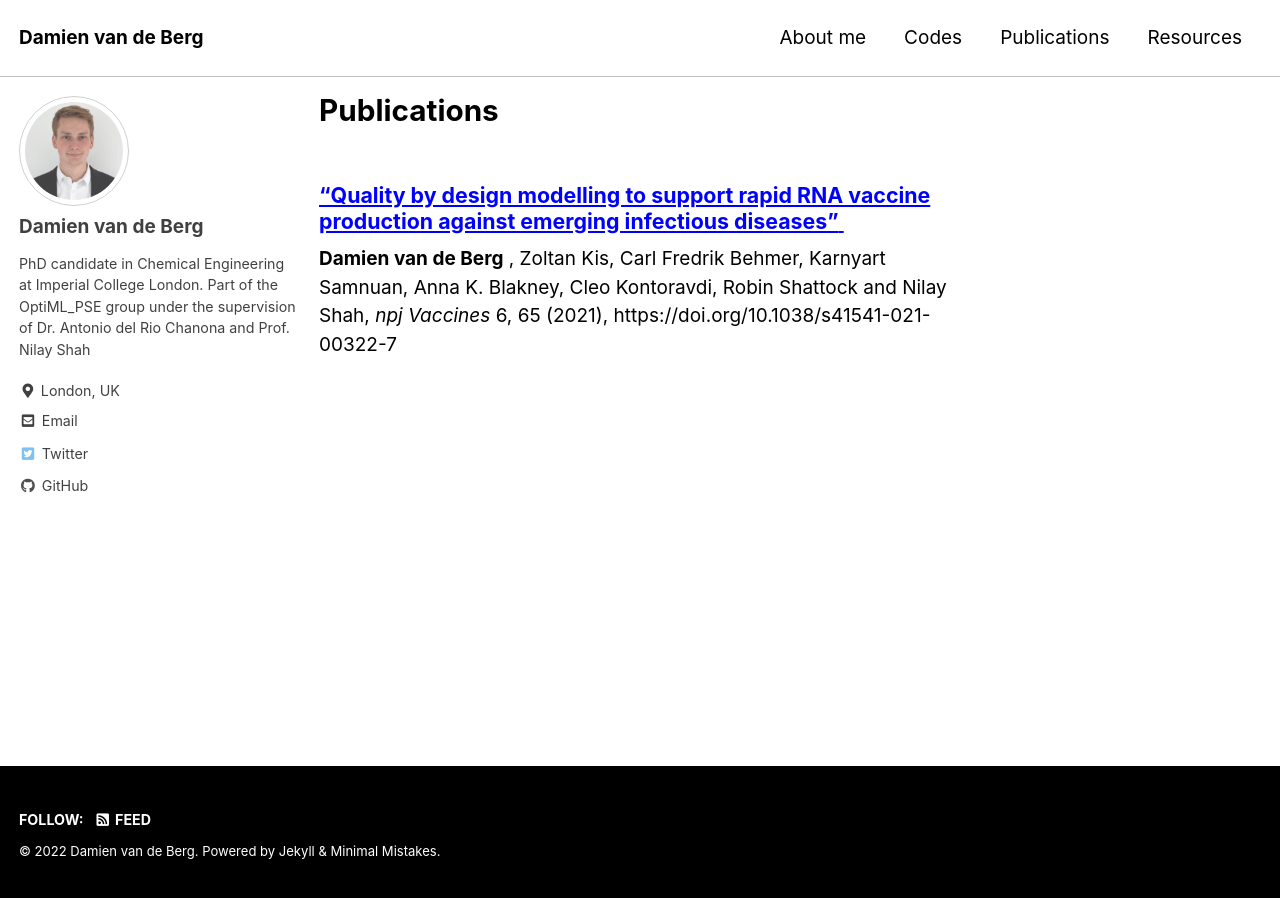
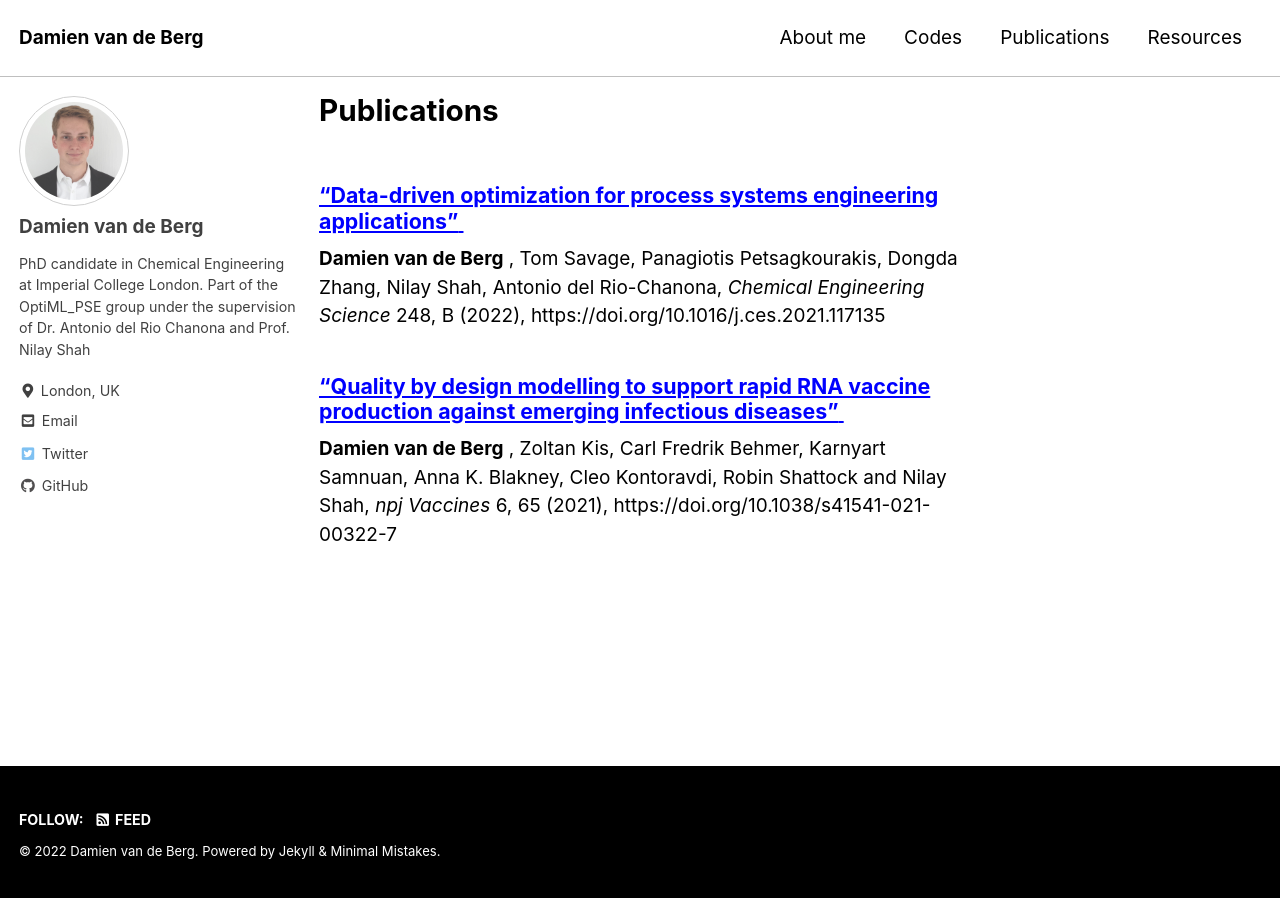
Before and after one commit to dv516/dv516.github.io, a Jekyll site: the page built from Publications.md, in a window 1280 px wide. Built offline with Jekyll 4.4.1, drawn with Linux system fonts in a browser that asks for light colours; cached includes are drawn as plain includes.

Commit message:
Add DFO publication

```diff
--- a/Publications.md
+++ b/Publications.md
@@ -4,6 +4,13 @@ permalink: /publications/
 header: "Publications"
 ---
 
+### [**"Data-driven optimization for process systems engineering applications"** ](https://www.sciencedirect.com/science/article/pii/S0009250921007004)
+
+**Damien van de Berg** , Tom Savage, Panagiotis Petsagkourakis, Dongda Zhang, Nilay Shah, Antonio del Rio-Chanona,
+ _Chemical Engineering Science_ 248, B (2022),
+https://doi.org/10.1016/j.ces.2021.117135
+
+
 ### [**"Quality by design modelling to support rapid RNA vaccine production against emerging infectious diseases"** ](https://www.nature.com/articles/s41541-021-00322-7)
 
 **Damien van de Berg** , Zoltan Kis, Carl Fredrik Behmer, Karnyart Samnuan, Anna K. Blakney, Cleo Kontoravdi, Robin Shattock and Nilay Shah,
```
